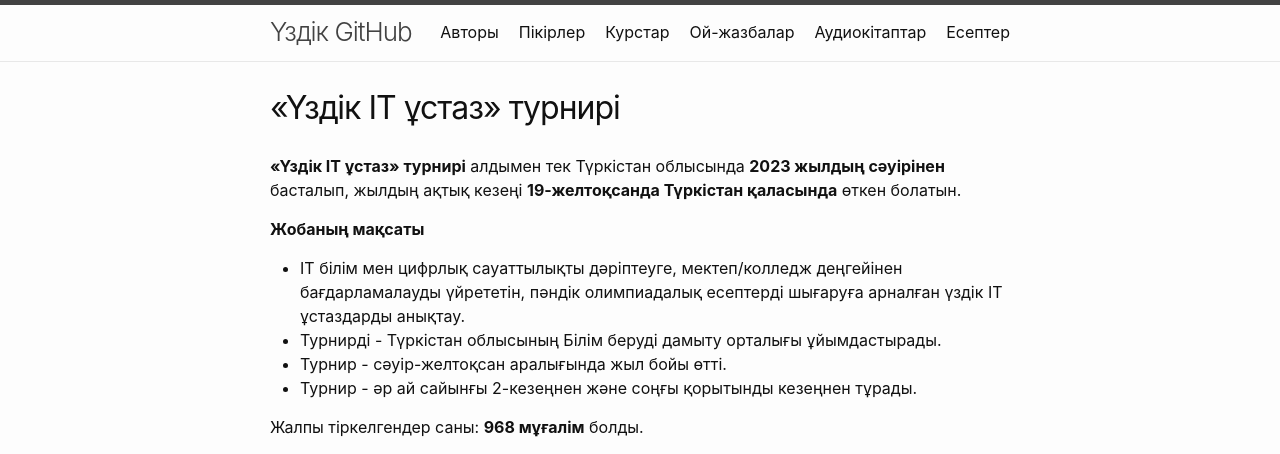
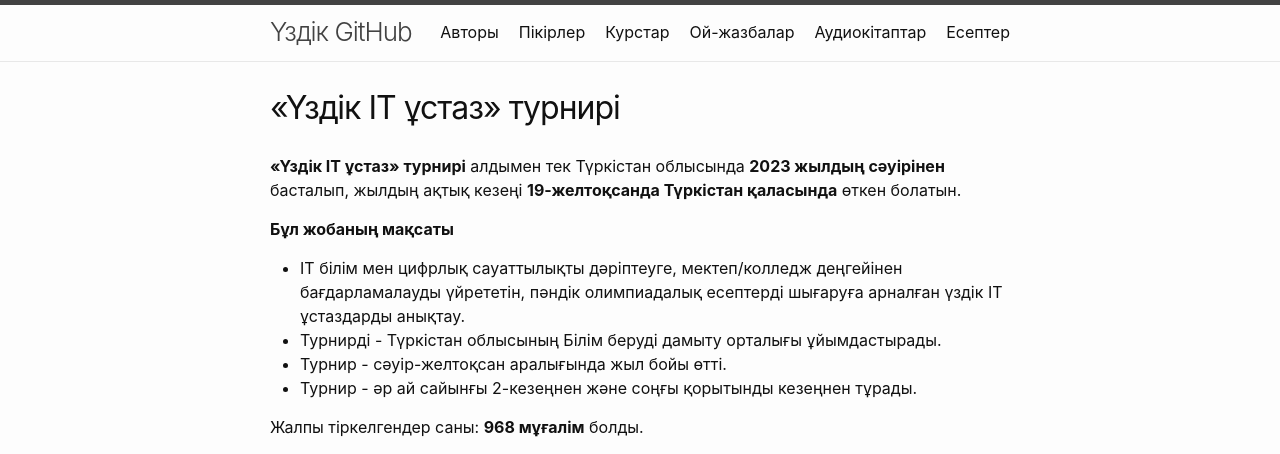
Before and after one commit to uzdik/uzdik.github.io, a Jekyll site: the page built from uzdik-it-ustaz.md, in a window 1280 px wide, cut to the strip 0-454 px from the top of the page. Built offline with Jekyll 4.4.1, drawn with Linux system fonts in a browser that asks for light colours; some of the changed lines change nothing that is shown.

Commit message:
Update uzdik-it-ustaz.md

```diff
--- a/uzdik-it-ustaz.md
+++ b/uzdik-it-ustaz.md
@@ -6,7 +6,7 @@
 
 **«Үздік IT ұстаз» турнирі** алдымен тек Түркістан облысында **2023 жылдың сәуірінен** басталып, жылдың ақтық кезеңі **19-желтоқсанда Түркістан қаласында** өткен болатын.
 
-**Жобаның мақсаты**
+**Бұл жобаның мақсаты**
 
 - IT білім мен цифрлық сауаттылықты дәріптеуге, мектеп/колледж деңгейінен бағдарламалауды үйрететін, пәндік олимпиадалық есептерді шығаруға арналған үздік IT ұстаздарды анықтау.
 - Турнирді - Түркістан облысының Білім беруді дамыту орталығы ұйымдастырады.
@@ -21,16 +21,16 @@
         frameborder="0"
         marginheight="0"
         marginwidth="0"
-        style="justify-content: center align-items: center border: 0">
+        style="justify-content: center border: 0">
     Жүктелуде…
 </iframe>
 
  Ай        | Форма бойынша тіркелгендер | Онлайн-іріктеу | Офлайн-қорытынды | Финалға өткендер
 -----------|----------------------------|----------------|------------------|------------------
- сәуір     |             256            |       94       |        29        |        4
- мамыр     |             305            |       38       |        27        |        5
- маусым    |             350            |       32       |        27        |        4
- тамыз     |             465            |       27       |        10        |        4
- қыркүйек  |             765            |       55       |        28        |        4
- қазан     |             898            |      126       |        27        |        4
- қараша    |             968            |       64       |        31        |        4
+ сәуір     |             256            |       [94](https://codeforces.com/spectator/ranklist/810626e22441ddea44e35d6d9d2e0b4e)       |        [29](https://codeforces.com/spectator/ranklist/ef7726d7574c5145503049ab0f790c79)        |        4
+ мамыр     |             305            |       [38](https://codeforces.com/spectator/ranklist/a7fa2ed78b95d3cbd14d97e05e3c8205)       |        [27](https://codeforces.com/spectator/ranklist/c0d290a61dc521964843de3c747eb778)        |        5
+ маусым    |             350            |       [32](https://codeforces.com/spectator/ranklist/de0a09b0205e0011f9652bce9043d101)       |        [27](https://codeforces.com/spectator/ranklist/e41a4f9e9887bfc254dc63f8fb176d72)        |        4
+ тамыз     |             465            |       [27](https://codeforces.com/spectator/ranklist/139210f87f24183c574e8f0eb1f7d7f5)       |        [10](https://codeforces.com/spectator/ranklist/f974395a706b404a67d5482631f004e4)        |        4
+ қыркүйек  |             765            |       [55](https://codeforces.com/spectator/ranklist/48b6c578acd65d816b7545114fe85bb1)       |        [28](https://codeforces.com/spectator/ranklist/53bf4394bf1a02e0d20da4246df7a07f)        |        4
+ қазан     |             898            |      [126](https://codeforces.com/spectator/ranklist/edce8cdd13c79572aaf9c509858898c4)       |        [27](https://codeforces.com/spectator/ranklist/86c075aa0bab1dfcfcc8d58c221dc95b)        |        4
+ қараша    |             968            |       [64](https://codeforces.com/spectator/ranklist/597ba849afa5d0c0d6d7cfb8d8d6f3c4)       |        [31](https://codeforces.com/spectator/ranklist/8005d1243c75051d1d473248a8fb328c)        |        4
```
